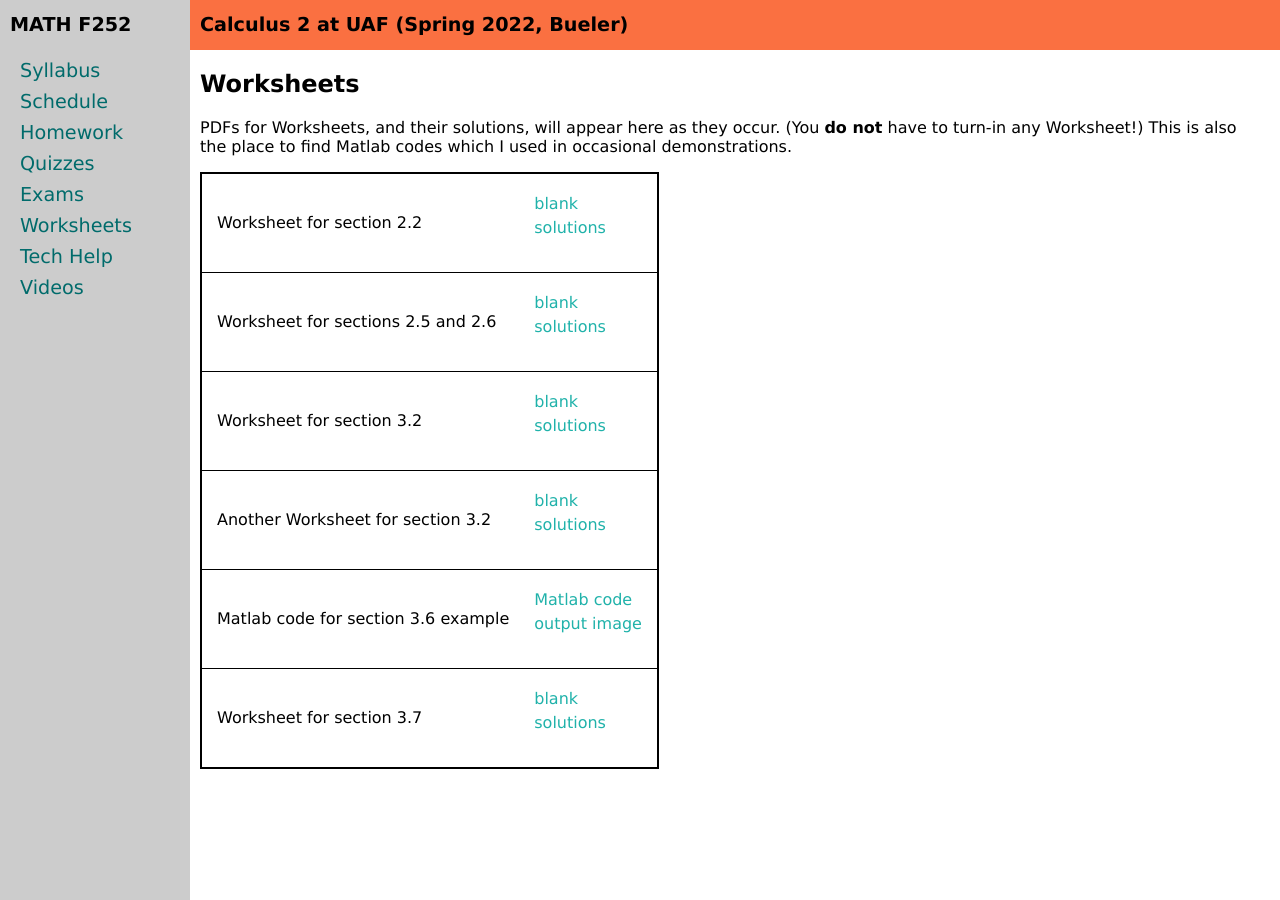
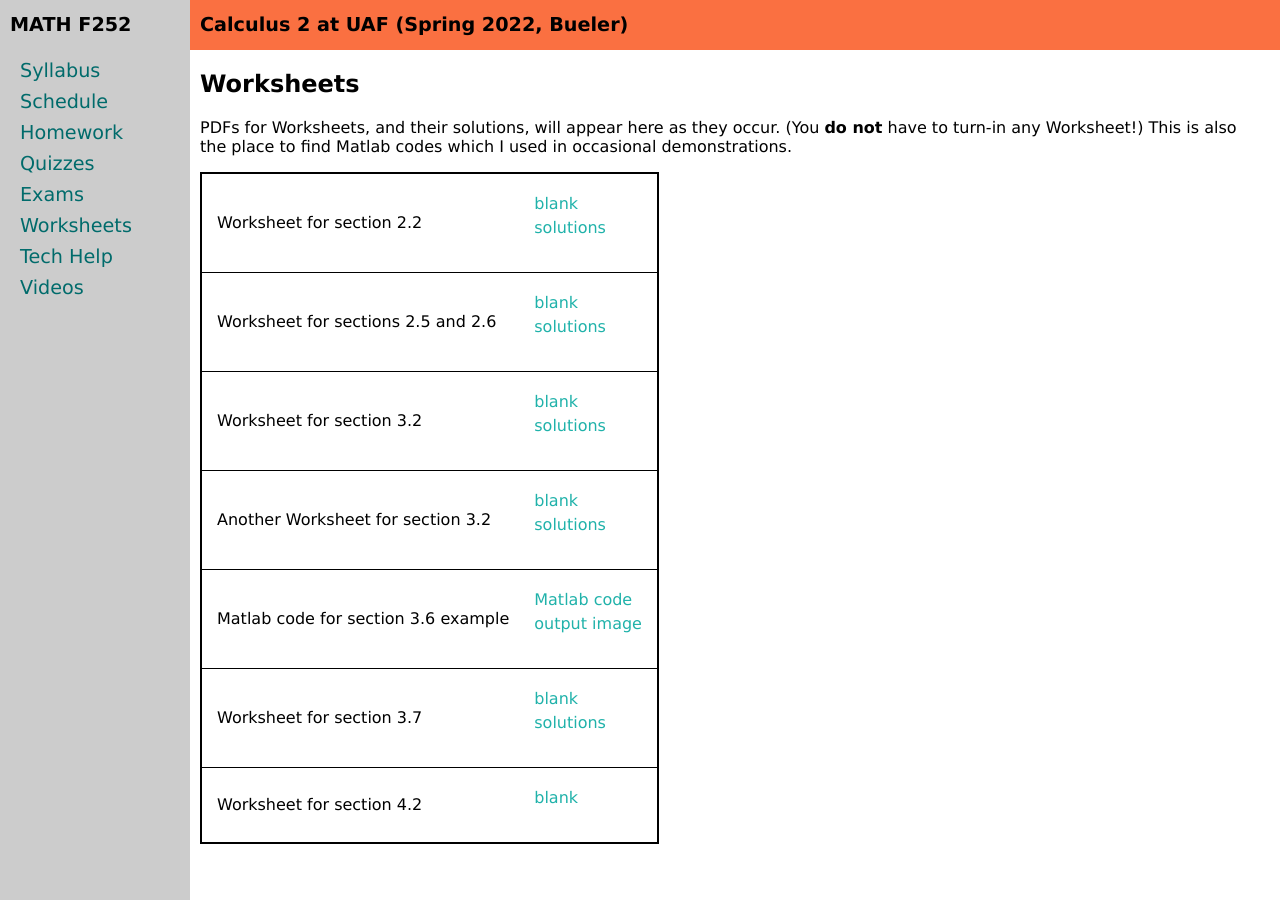
Before and after one commit to uaf-math/calc2, a Jekyll site: the page built from worksheets.md, in a window 1280 px wide. Built offline with Jekyll 4.4.1, drawn with Linux system fonts in a browser that asks for light colours.

Commit message:
Post worksheet

```diff
--- a/_data/worksheets.yml
+++ b/_data/worksheets.yml
@@ -19,3 +19,6 @@ worksheets:
 - name: Worksheet for section 3.7
   blank: 3p7.pdf
   solutions: 3p7solns.pdf
+- name: Worksheet for section 4.2
+  blank: 4p2.pdf
+  #solutions: 4p2solns.pdf
```
Also changed, not shown: assets/worksheets/figs/probAfield.png (added), assets/worksheets/figs/probBfield.png (added), 2 other files.
